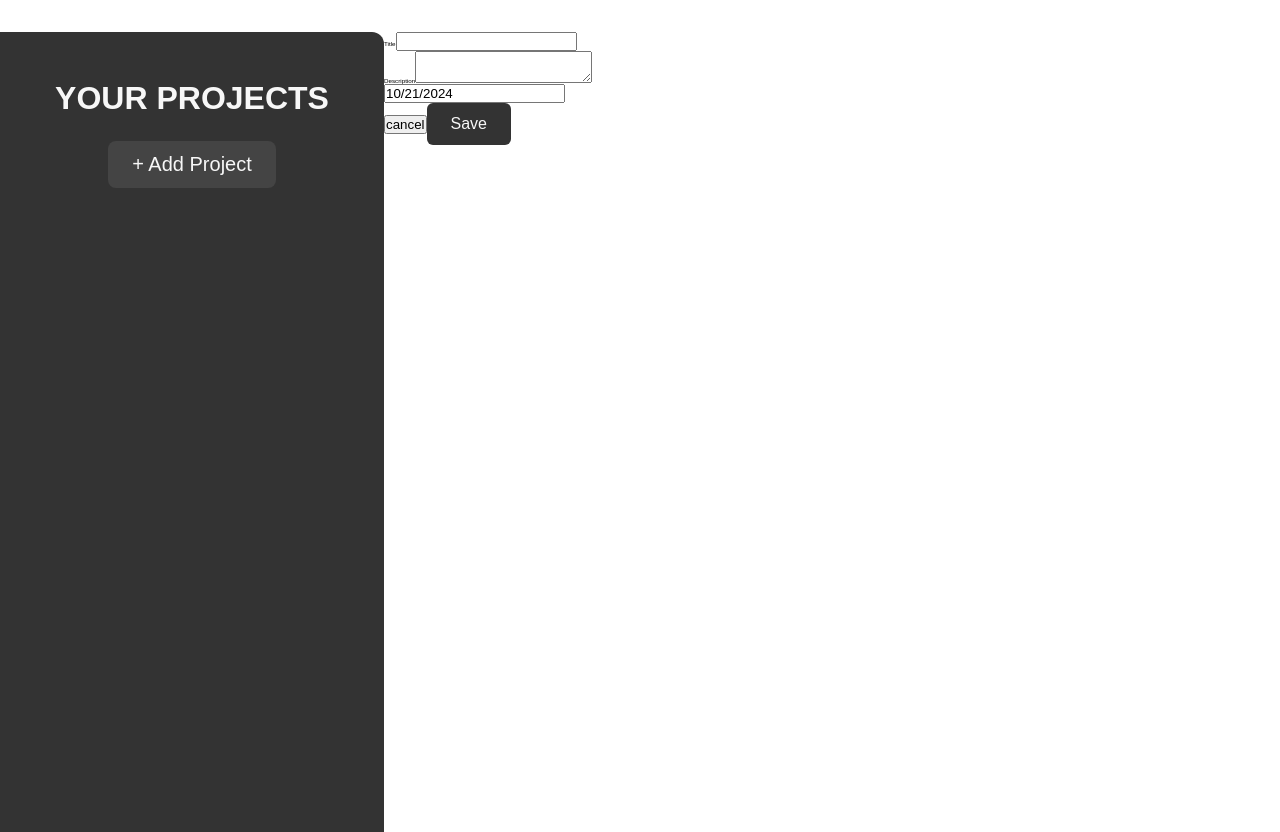
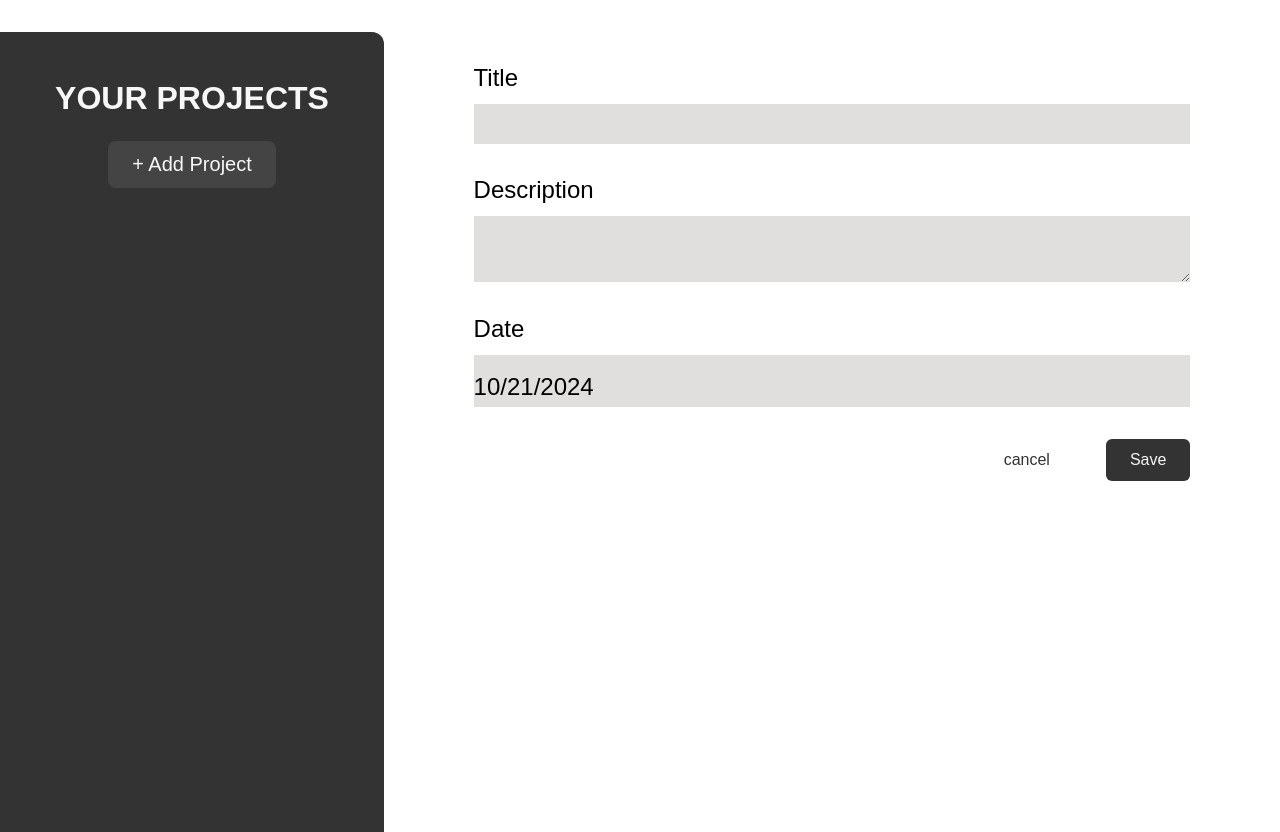
Before and after one commit to shivPosted/project-management-react, a React (Vite) app: page / in a window 1280 px wide. Both pictures are taken after a click on the button "Create New Project". Built offline with nearby package versions, Linux system fonts and the light colour scheme.

Commit message:
done with form designing

```diff
--- a/src/components/Button.jsx
+++ b/src/components/Button.jsx
@@ -1,8 +1,8 @@
 import styles from "./Button.module.css";
 
-export default function Button({ children, onclick }) {
+export default function Button({ children, onclick, type }) {
   return (
-    <button className={styles.btn} onClick={onclick}>
+    <button className={`${styles.btn} ${styles[type]}`} onClick={onclick}>
       {children}
     </button>
   );
--- a/src/components/Button.module.css
+++ b/src/components/Button.module.css
@@ -2,16 +2,25 @@
   border: none;
   outline: none;
   padding: 1.2rem 2.4rem;
-  background-color: #333;
   cursor: pointer;
-  color: #f7f7f7;
   font-size: 1.6rem;
   font-weight: 500;
   border-radius: 0.6rem;
   transition: all 0.3s ease-in;
 }
 
-.btn:hover {
+.primary {
+  color: #f7f7f7;
+  background-color: #333;
+}
+.primary:hover {
   background-color: #555;
   color: #fff;
 }
+.secondary {
+  color: #333;
+  background-color: transparent;
+}
+.secondary:hover {
+  background-color: #e1dfdd;
+}
--- a/src/components/NewProjectForm.jsx
+++ b/src/components/NewProjectForm.jsx
@@ -40,13 +40,18 @@ export default function NewProjectForm({
   }
 
   return (
-    <form action="#" onSubmit={(e) => e.preventDefault()}>
+    <form
+      action="#"
+      onSubmit={(e) => e.preventDefault()}
+      className={styles.form}
+    >
       <div className={styles.row}>
         <label htmlFor="project-title">Title</label>
         <input
           type="text"
           value={title}
           onChange={(e) => setTitle(e.target.value)}
+          id="project-title"
         />
       </div>
       <div className={styles.row}>
@@ -55,14 +60,26 @@ export default function NewProjectForm({
           type="text"
           value={projectDes}
           onChange={(e) => setProjectDes(e.target.value)}
+          id="project-desription"
         />
       </div>
       <div className={styles.row}>
-        <DatePicker selected={date} onChange={(date) => setDate(date)} />
+        <label htmlFor="date-picker">Date</label>
+        <DatePicker
+          selected={date}
+          onChange={(date) => setDate(date)}
+          id="date-picker"
+          className={styles.date}
+        />
       </div>
       <div className={styles.row}>
-        <button onClick={handleCancel}>cancel</button>
-        <Button onclick={handleSave}> Save </Button>
+        <Button type="secondary" onclick={handleCancel}>
+          cancel
+        </Button>
+        <Button onclick={handleSave} type="primary">
+          {" "}
+          Save{" "}
+        </Button>
       </div>
     </form>
   );
--- a/src/components/NewProjectForm.module.css
+++ b/src/components/NewProjectForm.module.css
@@ -0,0 +1,32 @@
+.form {
+  display: flex;
+  flex-direction: column;
+  row-gap: 3.2rem;
+  width: 80%;
+  margin: 3.2rem auto;
+}
+
+.form label {
+  font-size: 2.4rem;
+  font-weight: 500;
+}
+
+.form input,
+:global(.react-datepicker-wrapper),
+.form textarea {
+  width: 100%;
+  margin-top: 1.2rem;
+  padding: 0 auto;
+  background-color: #e1dfdd;
+  border: none;
+  outline: none;
+  padding-block: 0.6rem;
+  font-size: 2.4rem;
+}
+
+.row:last-child {
+  margin-left: auto;
+  display: flex;
+  place-items: center;
+  gap: 3.2rem;
+}
--- a/src/components/Project.jsx
+++ b/src/components/Project.jsx
@@ -1,4 +1,5 @@
 import { useEffect, useRef, useState } from "react";
+import Button from "./Button";
 
 export default function Project({ project, setProjects, setCurrentProject }) {
   const [inputTask, setInputTask] = useState("");
@@ -49,7 +50,9 @@ export default function Project({ project, setProjects, setCurrentProject }) {
           onChange={(e) => setInputTask(e.target.value)}
           ref={ref}
         />
-        <button onClick={handleAddTask}>Add task</button>
+        <Button type="secondary" onclick={handleAddTask}>
+          Add task
+        </Button>
         <ul>
           {tasks.map((task, i) => (
             <Task
@@ -65,7 +68,9 @@ export default function Project({ project, setProjects, setCurrentProject }) {
         </ul>
       </div>
       <div>
-        <button onClick={handleDelelte}>Delete</button>
+        <Button type="primary" onclick={handleDelelte}>
+          Delete
+        </Button>
       </div>
     </div>
   );
--- /dev/null
+++ b/src/components/Project.module.css
@@ -0,0 +1,4 @@
+.button {
+  outline: none;
+  border: none;
+}
```
